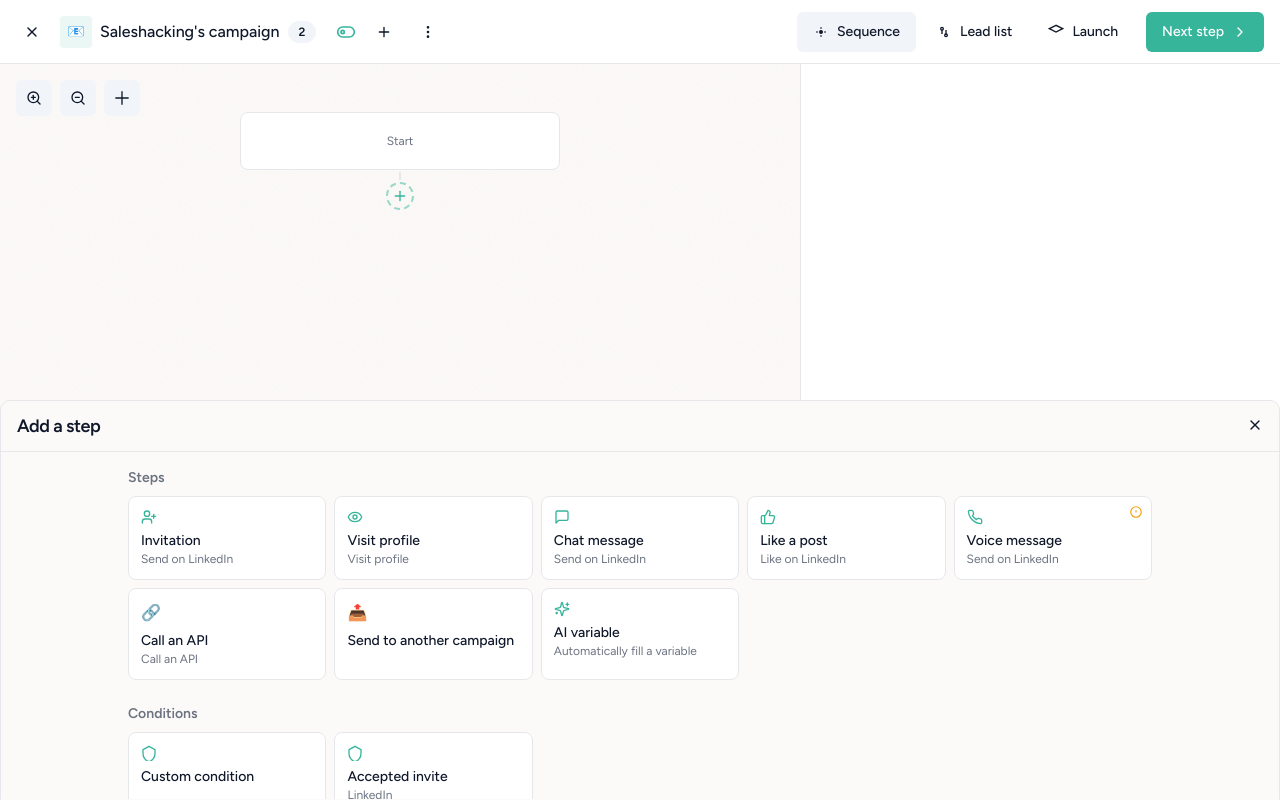
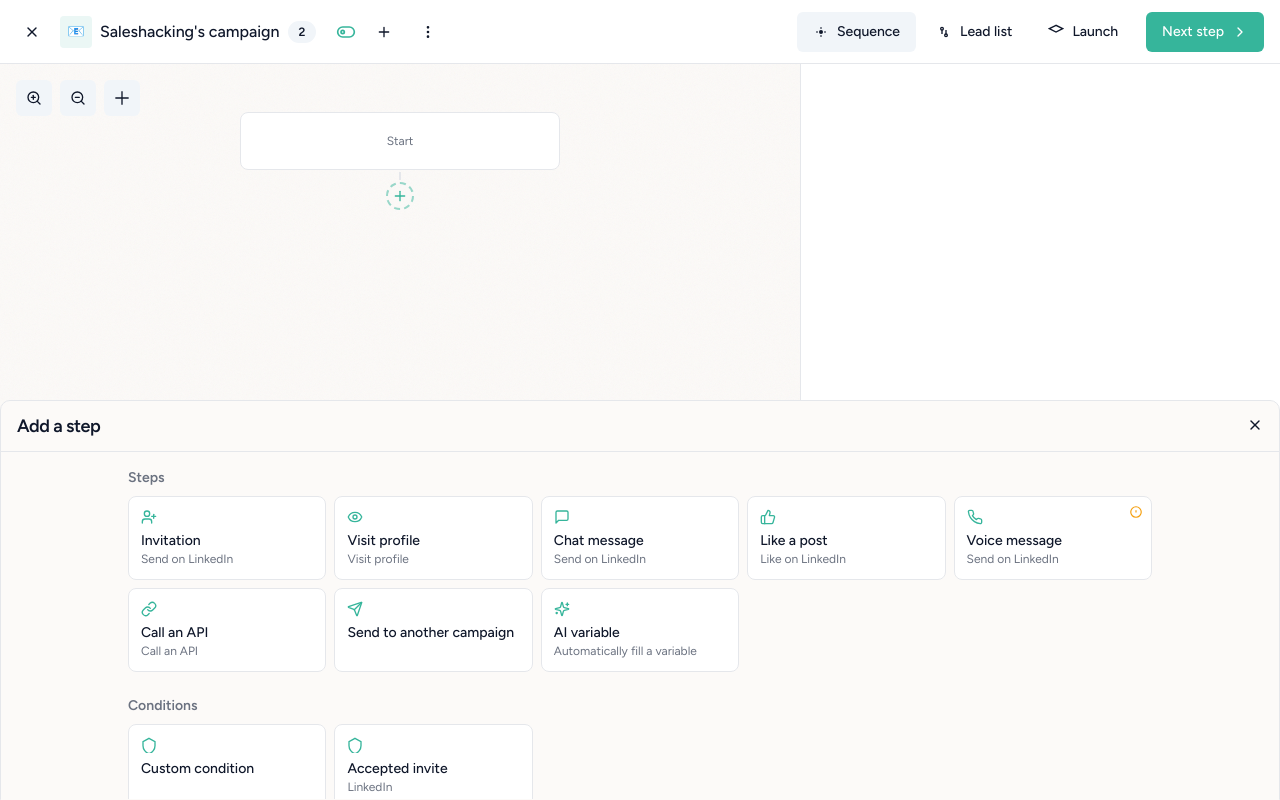
Before and after one commit to blinktuit/linkedin-sequence-builder, a React (Vite) app: page / in a window 1280 px wide. Both pictures are taken after a click on the button 400 px from the left and 196 px from the top of the page. Built offline with nearby package versions, Linux system fonts and the light colour scheme; the HTML template or start-up script is replaced by a standard one.

Commit message:
Update icons for API and campaign steps

```diff
--- a/src/components/campaign/StepLibrary.tsx
+++ b/src/components/campaign/StepLibrary.tsx
@@ -6,7 +6,7 @@ import {
   DrawerDescription,
   DrawerClose,
 } from "@/components/ui/drawer";
-import { MessageSquare, Phone, UserPlus, Eye, ThumbsUp, Sparkles, Lock, X } from "lucide-react";
+import { MessageSquare, Phone, UserPlus, Eye, ThumbsUp, Sparkles, Lock, X, Link, Send } from "lucide-react";
 
 interface StepLibraryProps {
   open: boolean;
@@ -23,8 +23,8 @@ const allSteps = [
   { icon: <Phone className="h-4 w-4" />, label: "Voice message", subtitle: "Send on LinkedIn", locked: false, type: 'linkedin-voice', warning: true },
 
   // Integration
-  { icon: "🔗", label: "Call an API", subtitle: "Call an API", locked: false, type: 'api-call' },
-  { icon: "📤", label: "Send to another campaign", subtitle: "", locked: false, type: 'send-to-campaign' },
+  { icon: <Link className="h-4 w-4" />, label: "Call an API", subtitle: "Call an API", locked: false, type: 'api-call' },
+  { icon: <Send className="h-4 w-4" />, label: "Send to another campaign", subtitle: "", locked: false, type: 'send-to-campaign' },
 
   // AI
   { icon: <Sparkles className="h-4 w-4" />, label: "AI variable", subtitle: "Automatically fill a variable", locked: false, type: 'ai-generate' },
```
